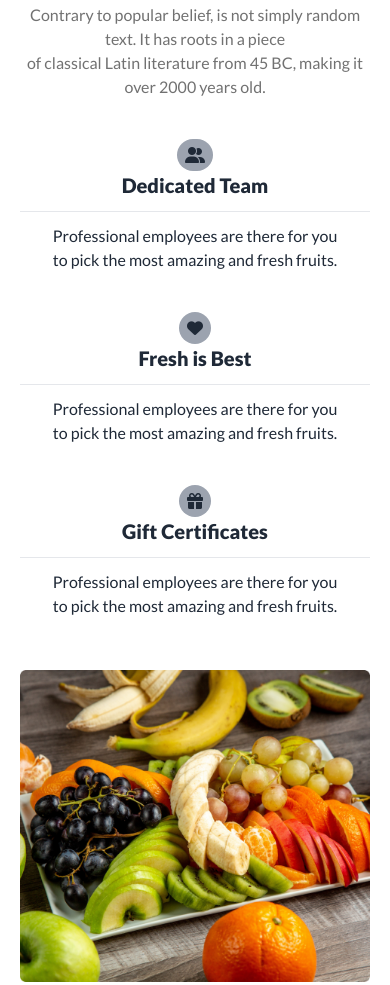
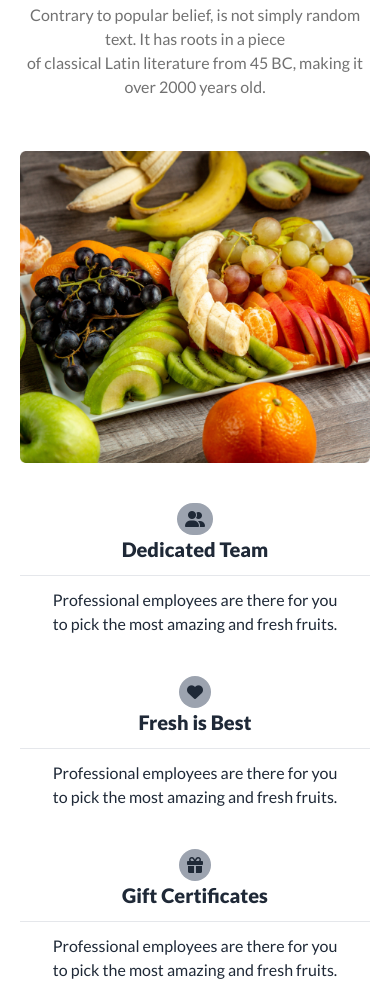
Before and after one commit to shakilgit1/fruits-website, a plain HTML site: page index.html in a window 390 px wide. Shown: the part 4400-5385 px from the top of the page. Drawn offline with nearby package versions, Linux system fonts and the light colour scheme; files whose address does not match are found by name.

Commit message:
last update

```diff
--- a/index.html
+++ b/index.html
@@ -739,7 +739,7 @@
 
         </div>
         <!--center image -->
-        <div class="">
+        <div class="order-first md:order-none ">
         <img class="" src="./images/whychoose1.png" alt="">
         </div>
         <!-- right side content -->
```
